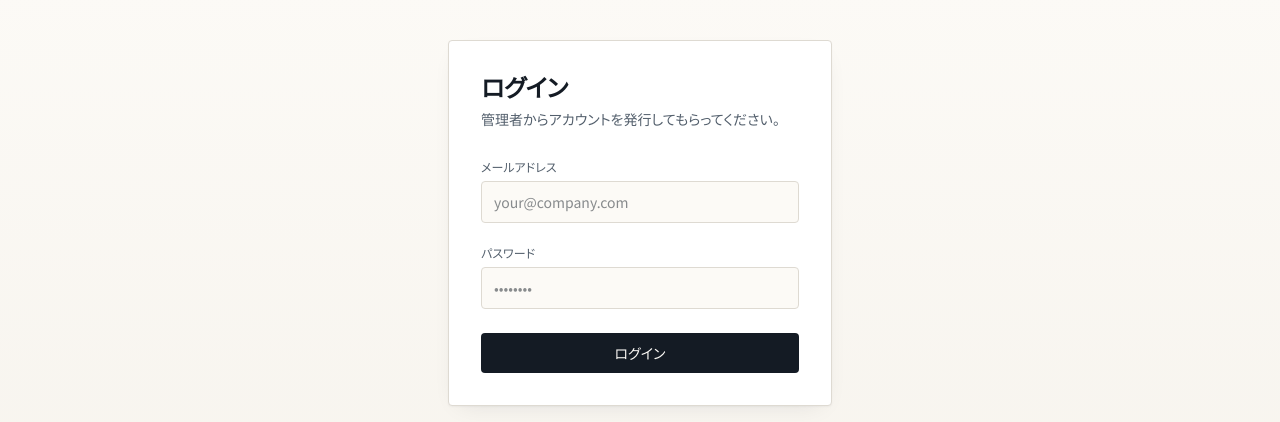
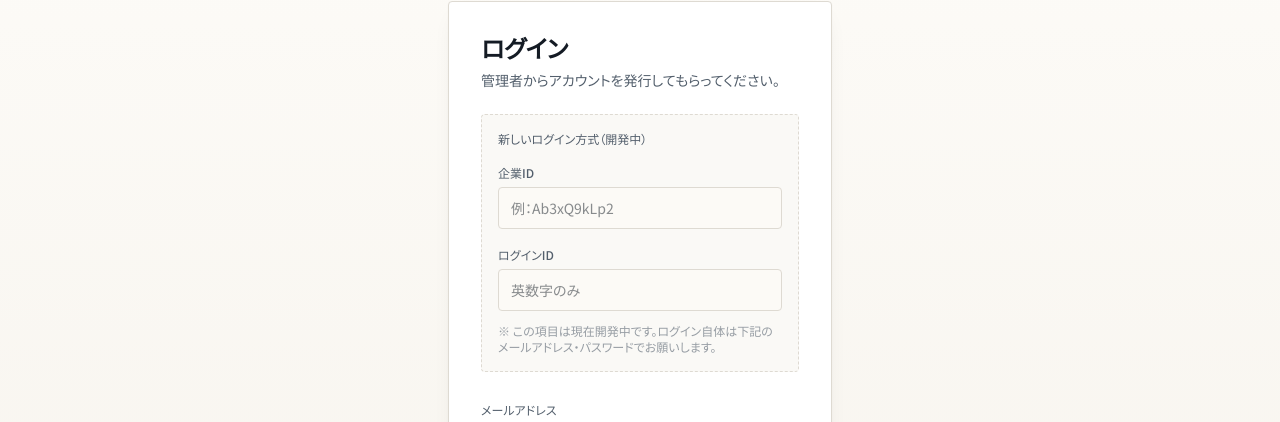
Before and after one commit to AkitsuguWatanabe/Zero-Maze, a Next.js app: page /login in a window 1280 px wide. Shown: the part 136-558 px from the top of the page. Built offline with nearby package versions, Linux system fonts and the light colour scheme; no server answers.

Commit message:
4-4: ログイン画面に企業ID+ログインID入力欄とリアルタイム存在チェックを追加

```diff
--- /dev/null
+++ b/src/app/api/auth/check-login-id/route.ts
@@ -0,0 +1,55 @@
+import { NextRequest, NextResponse } from "next/server";
+import { getSupabaseServer } from "@/lib/supabase";
+
+/**
+ * 企業ID＋ログインIDの組み合わせが実在するかを確認する。
+ * 13-4新ログイン方式・第一段階：パスワード入力前に、この組み合わせで
+ * ログインを続行できるかをリアルタイム判定するために使う。
+ * 未認証（ログイン前）から呼ばれる公開エンドポイントのため、
+ * メールアドレス・氏名・ロールなどの個人情報は一切返さず、真偽値のみ返す。
+ */
+export async function POST(req: NextRequest) {
+  let body: { tenantCode?: string; loginId?: string };
+  try {
+    body = await req.json();
+  } catch {
+    return NextResponse.json({ error: "Invalid JSON" }, { status: 400 });
+  }
+
+  const tenantCode = body.tenantCode?.trim();
+  const loginId = body.loginId?.trim();
+
+  if (!tenantCode || !loginId) {
+    return NextResponse.json({ exists: false });
+  }
+
+  try {
+    const supabase = getSupabaseServer();
+
+    const { data: tenant } = await supabase
+      .from("tenants")
+      .select("id, frozen_at")
+      .eq("tenant_code", tenantCode)
+      .maybeSingle();
+
+    // 企業IDが存在しない、または凍結中の場合は「見つかりません」として扱う
+    // （凍結状態を未認証の相手に開示しないよう、通常の未存在と同じ結果を返す）
+    if (!tenant || tenant.frozen_at) {
+      return NextResponse.json({ exists: false });
+    }
+
+    const { data: userRole } = await supabase
+      .from("user_roles")
+      .select("user_id")
+      .eq("tenant_id", tenant.id)
+      .eq("login_id", loginId)
+      .maybeSingle();
+
+    return NextResponse.json({ exists: !!userRole });
+  } catch (err) {
+    return NextResponse.json(
+      { error: err instanceof Error ? err.message : "確認に失敗しました" },
+      { status: 500 },
+    );
+  }
+}
--- a/src/app/login/page.tsx
+++ b/src/app/login/page.tsx
@@ -1,10 +1,12 @@
 "use client";
 
-import { useState } from "react";
+import { useEffect, useState } from "react";
 import { useSearchParams } from "next/navigation";
 import { signIn } from "@/lib/auth";
 import { SiteFooter } from "@/components/SiteHeader";
 import { Suspense } from "react";
+
+type IdCheckStatus = "idle" | "checking" | "found" | "not_found" | "error";
 
 function LoginForm() {
   const [email, setEmail] = useState("");
@@ -13,6 +15,42 @@ function LoginForm() {
   const [loading, setLoading] = useState(false);
   const searchParams = useSearchParams();
   const next = searchParams.get("next") ?? "/workflow";
+
+  // --- 13-4 新ログイン方式（第一段階）：企業ID＋ログインID ---
+  const [tenantCode, setTenantCode] = useState("");
+  const [loginId, setLoginId] = useState("");
+  const [idCheckStatus, setIdCheckStatus] = useState<IdCheckStatus>("idle");
+
+  useEffect(() => {
+    const trimmedTenantCode = tenantCode.trim();
+    const trimmedLoginId = loginId.trim();
+
+    if (!trimmedTenantCode || !trimmedLoginId) {
+      setIdCheckStatus("idle");
+      return;
+    }
+    if (!/^[A-Za-z0-9]+$/.test(trimmedLoginId)) {
+      setIdCheckStatus("error");
+      return;
+    }
+
+    setIdCheckStatus("checking");
+    const timer = setTimeout(async () => {
+      try {
+        const res = await fetch("/api/auth/check-login-id", {
+          method: "POST",
+          headers: { "Content-Type": "application/json" },
+          body: JSON.stringify({ tenantCode: trimmedTenantCode, loginId: trimmedLoginId }),
+        });
+        const data = await res.json();
+        setIdCheckStatus(data.exists ? "found" : "not_found");
+      } catch {
+        setIdCheckStatus("error");
+      }
+    }, 500);
+
+    return () => clearTimeout(timer);
+  }, [tenantCode, loginId]);
 
   async function handleSubmit(e: React.FormEvent) {
     e.preventDefault();
@@ -38,6 +76,52 @@ function LoginForm() {
           <div className="rounded-sm border border-border bg-card p-8 shadow-paper">
             <h1 className="font-serif text-2xl font-semibold">ログイン</h1>
             <p className="mt-1 text-sm text-muted-foreground">管理者からアカウントを発行してもらってください。</p>
+
+            {/* --- 新ログイン方式（開発中・第一段階） --- */}
+            <div className="mt-6 rounded-sm border border-dashed border-border bg-muted/30 p-4">
+              <p className="text-xs font-medium text-muted-foreground">新しいログイン方式（開発中）</p>
+              <div className="mt-3 space-y-3">
+                <div>
+                  <label className="text-xs font-medium text-muted-foreground" htmlFor="tenantCode">
+                    企業ID
+                  </label>
+                  <input
+                    id="tenantCode"
+                    type="text"
+                    value={tenantCode}
+                    onChange={(e) => setTenantCode(e.target.value)}
+                    className="mt-1 block w-full rounded-sm border border-border bg-background px-3 py-2.5 text-sm focus:border-foreground focus:outline-none"
+                    placeholder="例：Ab3xQ9kLp2"
+                  />
+                </div>
+                <div>
+                  <label className="text-xs font-medium text-muted-foreground" htmlFor="loginId">
+                    ログインID
+                  </label>
+                  <input
+                    id="loginId"
+                    type="text"
+                    value={loginId}
+                    onChange={(e) => setLoginId(e.target.value)}
+                    className="mt-1 block w-full rounded-sm border border-border bg-background px-3 py-2.5 text-sm focus:border-foreground focus:outline-none"
+                    placeholder="英数字のみ"
+                  />
+                </div>
+                <div className="text-xs">
+                  {idCheckStatus === "checking" && <span className="text-muted-foreground">確認中…</span>}
+                  {idCheckStatus === "found" && <span className="text-emerald-600">✓ 確認できました</span>}
+                  {idCheckStatus === "not_found" && (
+                    <span className="text-destructive">その企業ID・ログインIDの組み合わせが見つかりません</span>
+                  )}
+                  {idCheckStatus === "error" && (
+                    <span className="text-destructive">ログインIDは英数字のみで入力してください</span>
+                  )}
+                </div>
+              </div>
+              <p className="mt-3 text-xs text-muted-foreground/60">
+                ※ この項目は現在開発中です。ログイン自体は下記のメールアドレス・パスワードでお願いします。
+              </p>
+            </div>
 
             {error && (
               <div className="mt-4 rounded-sm border border-destructive/40 bg-destructive/5 px-4 py-3 text-sm text-destructive">
```
